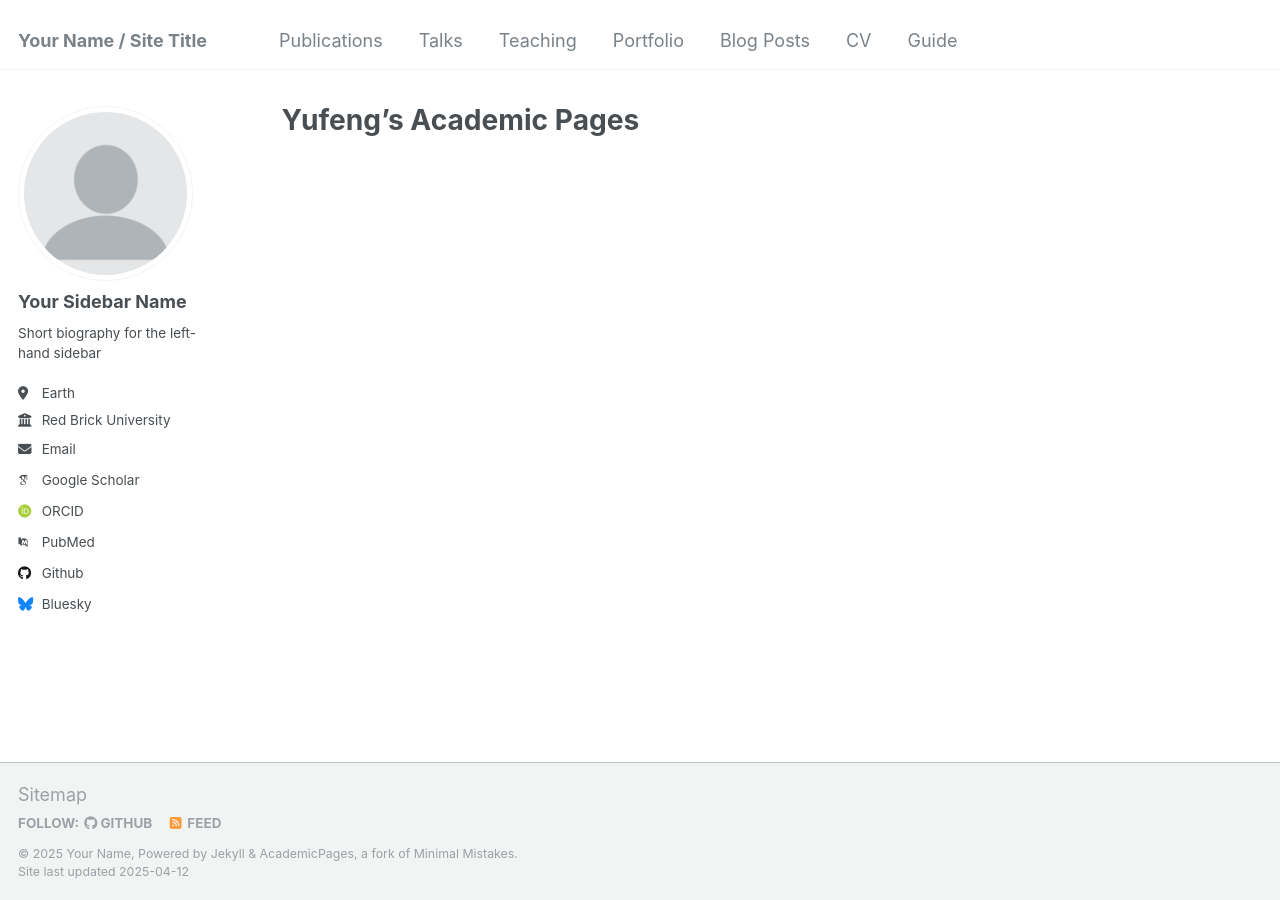
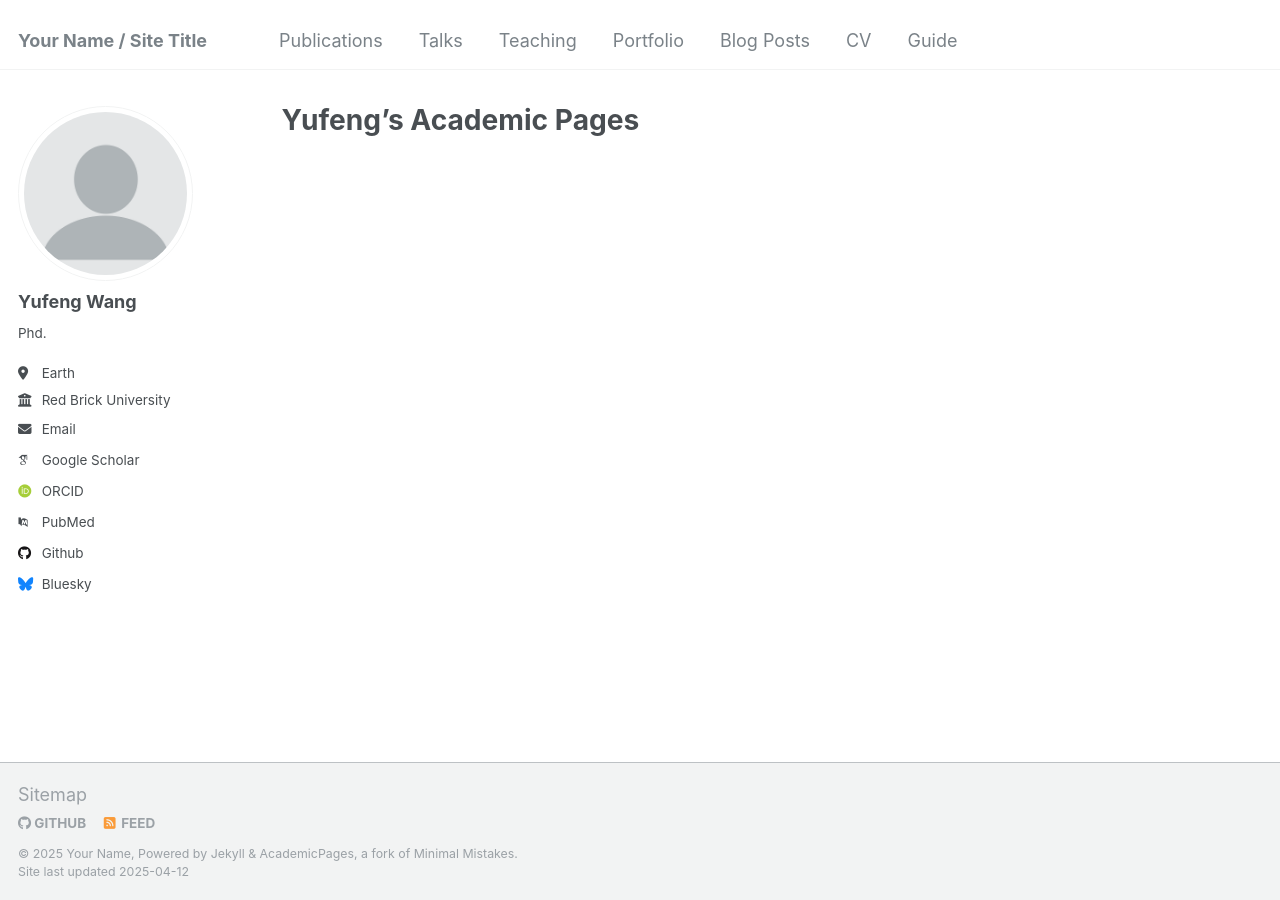
Before and after one commit to wang678/wang678.github.io, a Jekyll site: the page built from _pages/about.md, in a window 1280 px wide. Built offline with Jekyll 4.4.1, drawn with Linux system fonts in a browser that asks for light colours; some web fonts are replaced.

Commit message:
Update _config.yml

```diff
--- a/_config.yml
+++ b/_config.yml
@@ -7,7 +7,7 @@
 # server process.
 
 # Basic Site Settings
-locale                   : "en-US"
+locale                   : "China"
 title                    : "Your Name / Site Title"
 title_separator          : "-"
 name                     : &name "Your Name"
@@ -22,9 +22,9 @@ repository               : "academicpages/academicpages.github.io"
 author:
   # Biographic information
   avatar           : "profile.png"
-  name             : "Your Sidebar Name"
+  name             : "Yufeng Wang"
   pronouns         : # example: "she/her"
-  bio              : "Short biography for the left-hand sidebar"
+  bio              : "Phd."
   location         : "Earth"
   employer         : "Red Brick University"
   uri              : # URL
```
